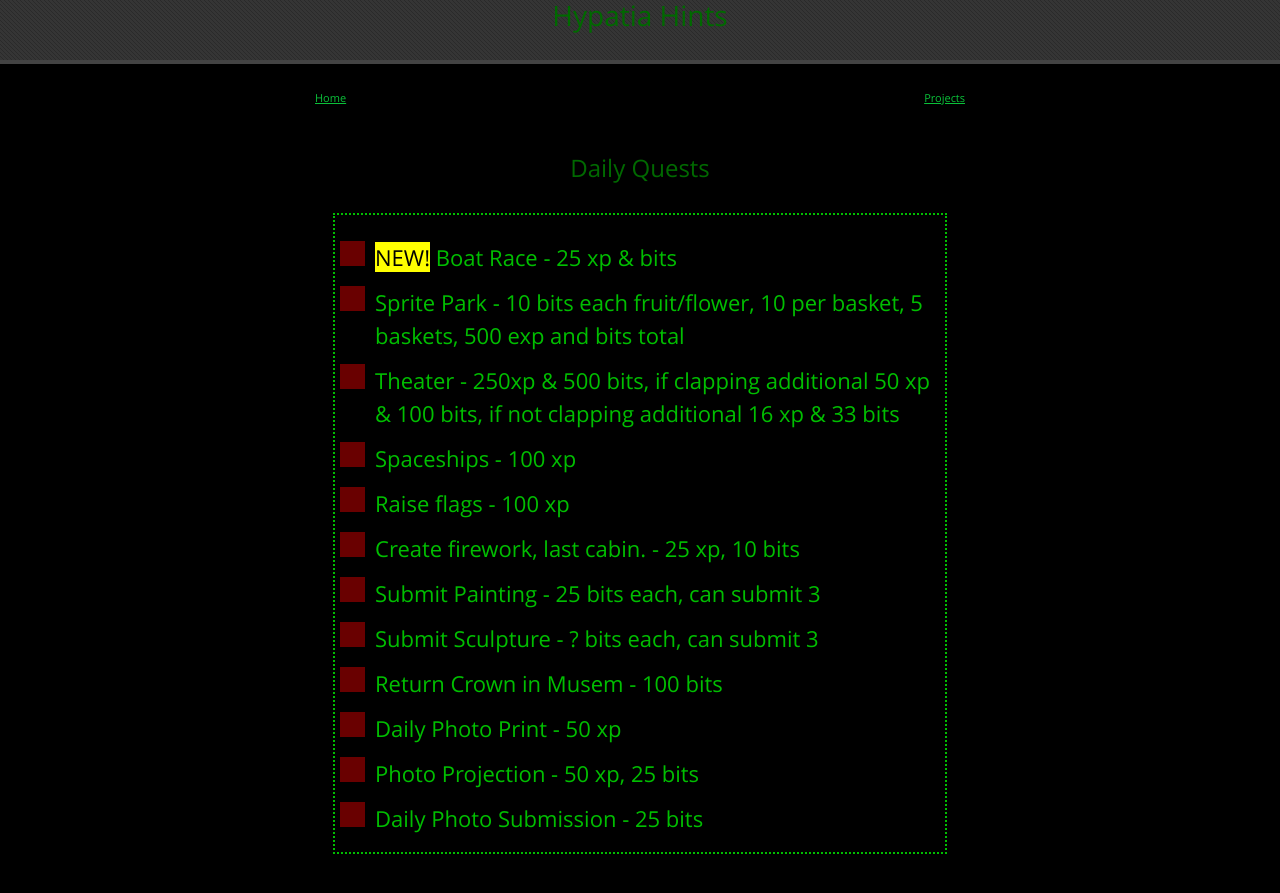
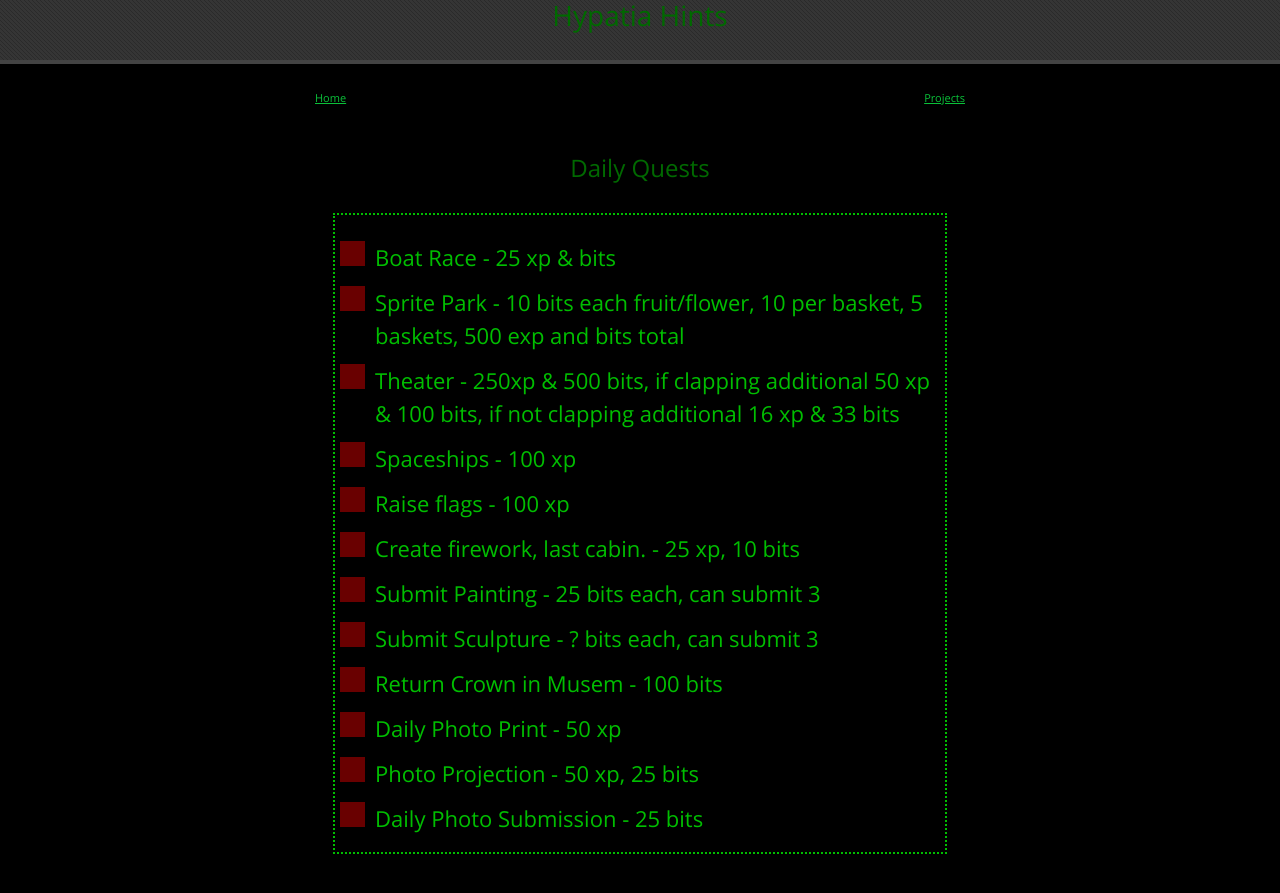
Before and after one commit to LunarTiger/hypatia, a Jekyll site: the page built from index.md, in a window 1280 px wide and 900 px high. Shown: the top 893 px of the window. Built offline with Jekyll 4.4.1, drawn with Linux system fonts in a browser that asks for light colours; our own code applies the rules of GitHub Pages for plain Markdown files.

Commit message:
Update index.md

```diff
--- a/index.md
+++ b/index.md
@@ -2,7 +2,7 @@
 <hr style='height:1px; visibility:hidden;' />
 <div style="border-style: dotted;border-width: 2px;padding: 5px;border-color: #00be00;width: 600px;max-width: 100%;margin-left:auto;margin-right:auto;text-align: left;">
 	<hr style="height:0px; visibility:hidden;" />
-	<label class="container"><mark>NEW!</mark> Boat Race - 25 xp &amp; bits
+	<label class="container">Boat Race - 25 xp &amp; bits
 		<input type="checkbox">
 		<span class="checkmark"></span>
 	</label>
```
